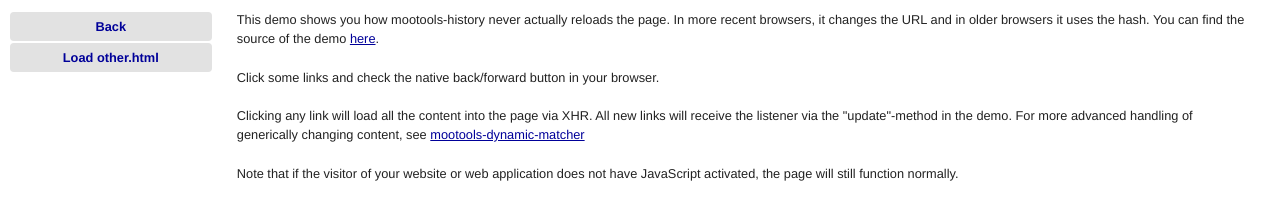
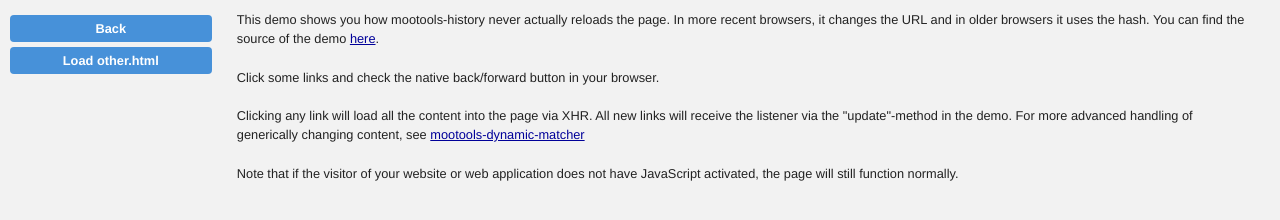
Before and after one commit to cpojer/mootools-history, a plain HTML site: page Demos/index.html in a window 1280 px wide. Drawn offline with Linux system fonts and the light colour scheme.

Commit message:
* Updating some styles

```diff
--- a/Demos/demo.css
+++ b/Demos/demo.css
@@ -12,16 +12,3 @@ div#more {
 
 	font-weight: bold;
 }
-
-div#more a {
-	display: block;
-	margin: 2px 0;
-	padding: 5px;
-
-	text-align: center;
-	text-decoration: none;
-	background-color: #e2e2e2;
-
-	-webkit-border-radius: 4px;
-	border-radius: 4px;
-}
--- a/Demos/style.css
+++ b/Demos/style.css
@@ -39,6 +39,58 @@ ul, ol {margin:0 1.5em 1.5em 0;padding-left:3.333em;}
 ul {list-style-type:disc;}
 ol {list-style-type:decimal;}
 
+body {
+	background-color: #f2f2f2;
+}
+
 body > div {
 	margin: 10px;
 }
+
+a.link, div#more a {
+	font-weight: bold;
+	text-align: center;
+  	margin: 5px 0;
+	display: block;
+	background: #4791d9;
+	text-decoration: none;
+	color: #fff;
+	padding: 4px;
+	outline: 0;
+	border: 0;
+	-moz-border-radius: 4px;
+	-webkit-border-radius: 4px;
+	-o-border-radius: 4px;
+	-ms-border-radius: 4px;
+	-khtml-border-radius: 4px;
+	border-radius: 4px;
+	-moz-transition-duration: 0.25s;
+	-webkit-transition-duration: 0.25s;
+	-o-transition-duration: 0.25s;
+	transition-duration: 0.25s;
+	-webkit-transition-property: -webkit-transform;
+	-moz-transition-property: -moz-transform;
+	-o-transition-property: -o-transform;
+	transition-property: transform;
+	-webkit-transform: scale(1) rotate(0);
+	-moz-transform: scale(1) rotate(0);
+	-o-transform: scale(1) rotate(0);
+	transform: scale(1) rotate(0);
+}
+
+a.link:hover, div#more a:hover {
+	background: #4791d9;
+	text-decoration: none;
+	color: #fff;
+	-webkit-transform: scale(1.05) rotate(-1deg);
+	-moz-transform: scale(1.05) rotate(-1deg);
+	-o-transform: scale(1.05) rotate(-1deg);
+	transform: scale(1.05) rotate(-1deg);
+}
+
+a.link:nth-child(2n):hover, div#more a:nth-child(2n):hover {
+	-webkit-transform: scale(1.05) rotate(1deg);
+	-moz-transform: scale(1.05) rotate(1deg);
+	-o-transform: scale(1.05) rotate(1deg);
+	transform: scale(1.05) rotate(1deg);
+}
```
